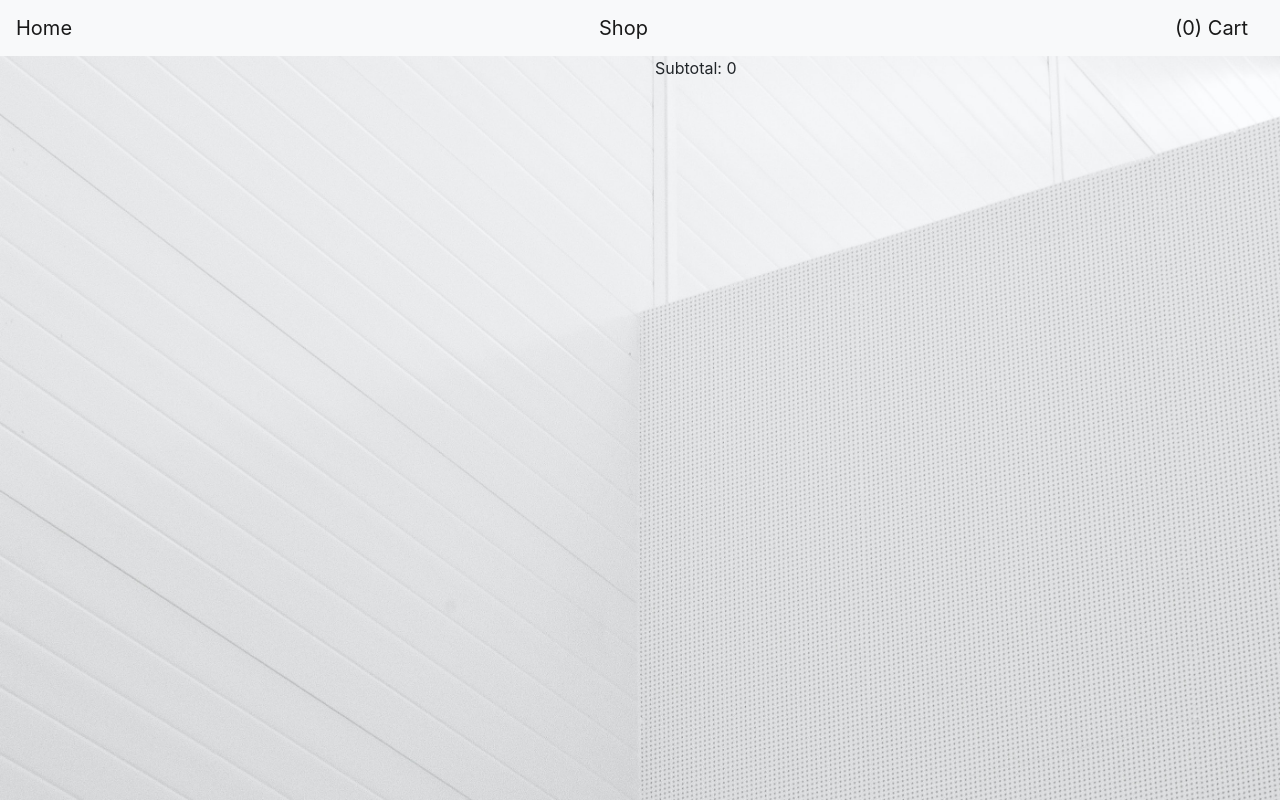
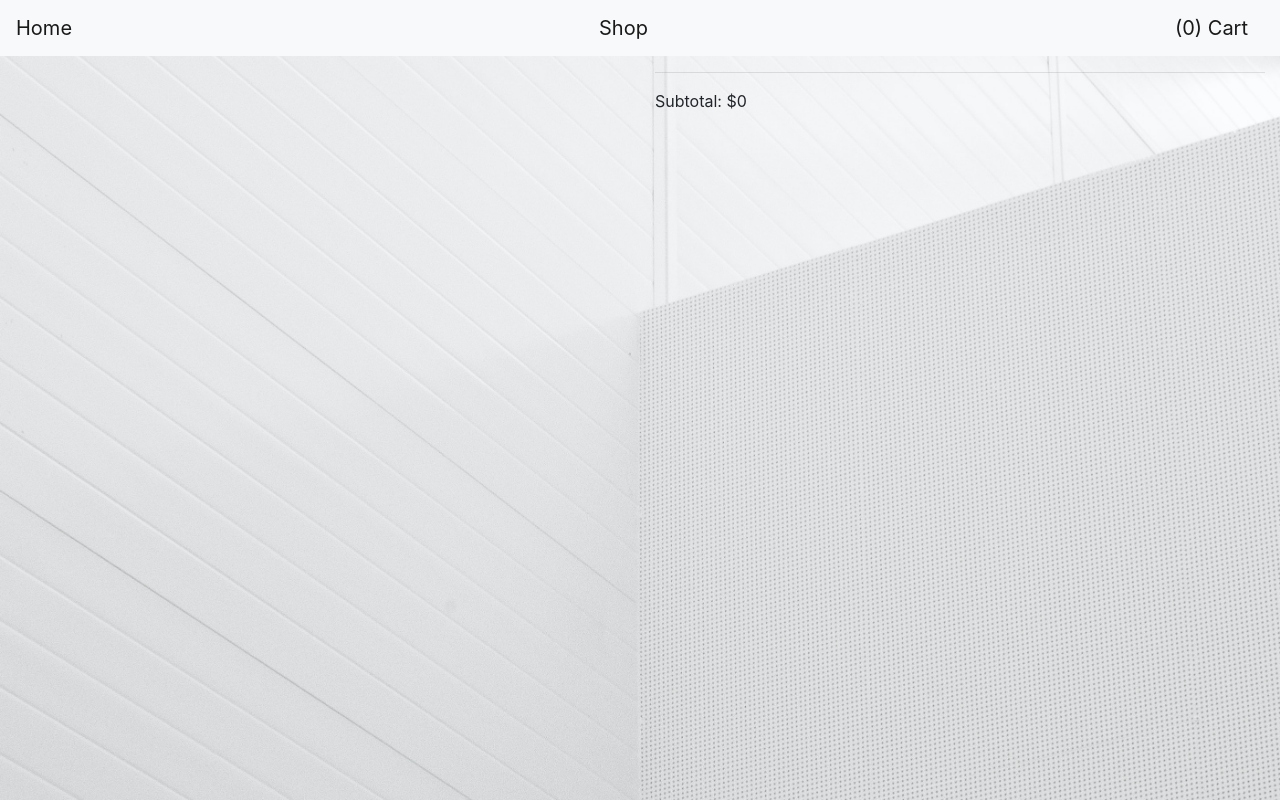
Before and after one commit to jegrieve/shopping-cart-app, a React (Create React App) app: page /cart in a window 1280 px wide. Built offline with nearby package versions, Linux system fonts and the light colour scheme.

Commit message:
add increment and decrement functionality to cart items

```diff
--- a/src/Routes.js
+++ b/src/Routes.js
@@ -10,23 +10,35 @@
   const [count, setCount] = useState(0);
   const [cartItems, setCartItems] = useState([]);
 
+  useEffect(() => {
+    setCount(cartItems.length);
+  }, [cartItems]);
+
   const incrementCount = () => {
     setCount(count + 1);
+  };
+  const decrementCount = (count) => {
+    if (count >= 0) {
+      setCount(count - 1);
+    }
   };
 
   const addToCart = (id) => {
     setCartItems((cart) => [...cart, id]);
-  }; //we are gonna pass this down to each item on the button onclicks.
+  };
 
-  //So heres the plan:
-  //Click on a add to cart button, then on the shopitem button, goes up to parent using a set, which goes up to routes using set
-  //The route set then adds that item to the cart
-  //The cart then has the number incremented next to cart (Ex:   Cart (1))
-  //Then everything rerenders
-  //So i think if we pass down a prop (setEtc) from routes.js it can then update the whole app again.
+  const removeFromCart = (id) => {
+    setCartItems((cart) => {
+      let newCart = [...cart];
+      let index = cart.indexOf(id);
+      newCart.splice(index, 1);
+      return newCart;
+    });
+  };
+
   return (
     <BrowserRouter>
-      <Navbar count={count} /> {/* cartItems={cartItems} */}
+      <Navbar count={count} />
       <Switch>
         <Route exact path="/" component={Homepage} />
         <Route
@@ -43,7 +55,17 @@
         <Route
           exact
           path="/cart"
-          render={(props) => <Cart {...props} cartItems={cartItems} />}
+          render={(props) => (
+            <Cart
+              {...props}
+              cartItems={cartItems}
+              incrementCount={incrementCount}
+              decrementCount={decrementCount}
+              addToCart={addToCart}
+              removeFromCart={removeFromCart}
+              count={count}
+            />
+          )}
         />
       </Switch>
     </BrowserRouter>
--- a/src/components/Cart.js
+++ b/src/components/Cart.js
@@ -4,18 +4,18 @@
 import '../stylesheets/Cart.css';
 
 const Cart = (props) => {
+  ShopData.forEach((item) => {
+    item.count = 0;
+  });
   let subTotal = 0;
   let uniqueItems = [...new Set(props.cartItems)];
 
   const getItemCounts = (cartItems) => {
     cartItems.forEach((id) => {
-      if (!ShopData[id].count) {
-        ShopData[id].count = 1;
-      } else {
-        ShopData[id].count += 1;
-      }
+      ShopData[id].count += 1;
     });
   };
+
   getItemCounts(props.cartItems);
 
   return (
@@ -25,7 +25,12 @@
           {uniqueItems.map((id, i) => {
             return (
               <div key={i}>
-                <CartItem id={id} />
+                <CartItem
+                  id={id}
+                  count={props.count}
+                  addToCart={props.addToCart}
+                  removeFromCart={props.removeFromCart}
+                />
               </div>
             );
           })}
@@ -39,7 +44,8 @@
               </div>
             );
           })}
-          <div>Subtotal: {subTotal}</div>
+          <hr></hr>
+          <div>Subtotal: ${subTotal}</div>
         </div>
       </div>
     </div>
--- a/src/components/CartItem.js
+++ b/src/components/CartItem.js
@@ -5,9 +5,49 @@
 const CartItem = (props) => {
   return (
     <div>
-      {ShopData[props.id].breed} x {ShopData[props.id].count}
+      {ShopData[props.id].breed} x{' '}
+      <span
+        onClick={() => {
+          props.addToCart(props.id); //these are the problems. they both trigger the rerenders...
+        }}
+      >
+        +
+      </span>
+      {ShopData[props.id].count}
+      <span
+        onClick={() => {
+          props.removeFromCart(props.id);
+        }}
+      >
+        -
+      </span>
     </div>
   );
 };
 
 export default CartItem;
+// onClick={() => {
+//     props.incrementCount();
+//     props.addToCart(props.id);
+//   }}
+
+// const incrementCount = () => {
+//     setCount(count + 1);
+//   };
+//   const decrementCount = (count) => {
+//     if (count >= 0) {
+//       setCount(count - 1);
+//     }
+//   };
+
+//   const addToCart = (id) => {
+//     setCartItems((cart) => [...cart, id]);
+//   }; //we are gonna pass this down to each item on the button onclicks.
+
+//   const removeFromCart = (id) => {
+//     setCartItems((cart) => {
+//       let index = Array.indexOf(id);
+//       cart.splice(index, 1);
+//       return cart;
+//     });
+//   };
--- a/src/components/Shop.js
+++ b/src/components/Shop.js
@@ -13,12 +13,7 @@
         {shopItems.map((itemObj, i) => {
           return (
             <div key={i}>
-              <ShopItem
-                incrementCount={props.incrementCount}
-                id={i}
-                itemObj={itemObj}
-                addToCart={props.addToCart}
-              />
+              <ShopItem id={i} itemObj={itemObj} addToCart={props.addToCart} />
             </div>
           );
         })}
--- a/src/components/ShopItem.js
+++ b/src/components/ShopItem.js
@@ -11,7 +11,6 @@
           <span className="item-price">${props.itemObj.price}</span>
           <button
             onClick={() => {
-              props.incrementCount();
               props.addToCart(props.id);
             }}
             className="btn btn-outline-success"
```
